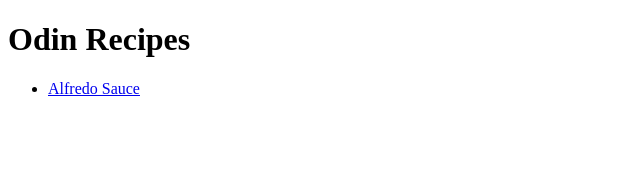
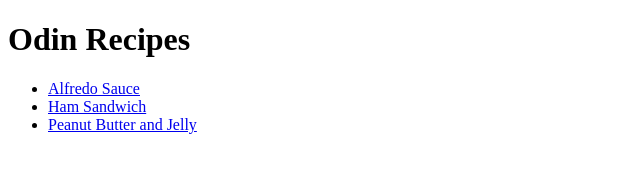
Before and after one commit to OptimumMeans/odin-recipes, a plain HTML site: page index.html in a window 1280 px wide. Shown: the whole page, without its empty margins (0-640 px from the left). Drawn offline with Linux system fonts and the light colour scheme.

Commit message:
Linked to 2 new recipes from index.html.

```diff
--- a/index.html
+++ b/index.html
@@ -10,6 +10,8 @@
     <h1>Odin Recipes</h1>
     <ul>
         <li><a href="recipes/alfredo_sauce.html">Alfredo Sauce</a></li>
+        <li><a href="recipes/ham_samdwich.html">Ham Sandwich</a></li>
+        <li><a href="recipes/peanut_butter_and_jelly.html">Peanut Butter and Jelly</a></li>
     </ul>
 </body>
 </html>
```
